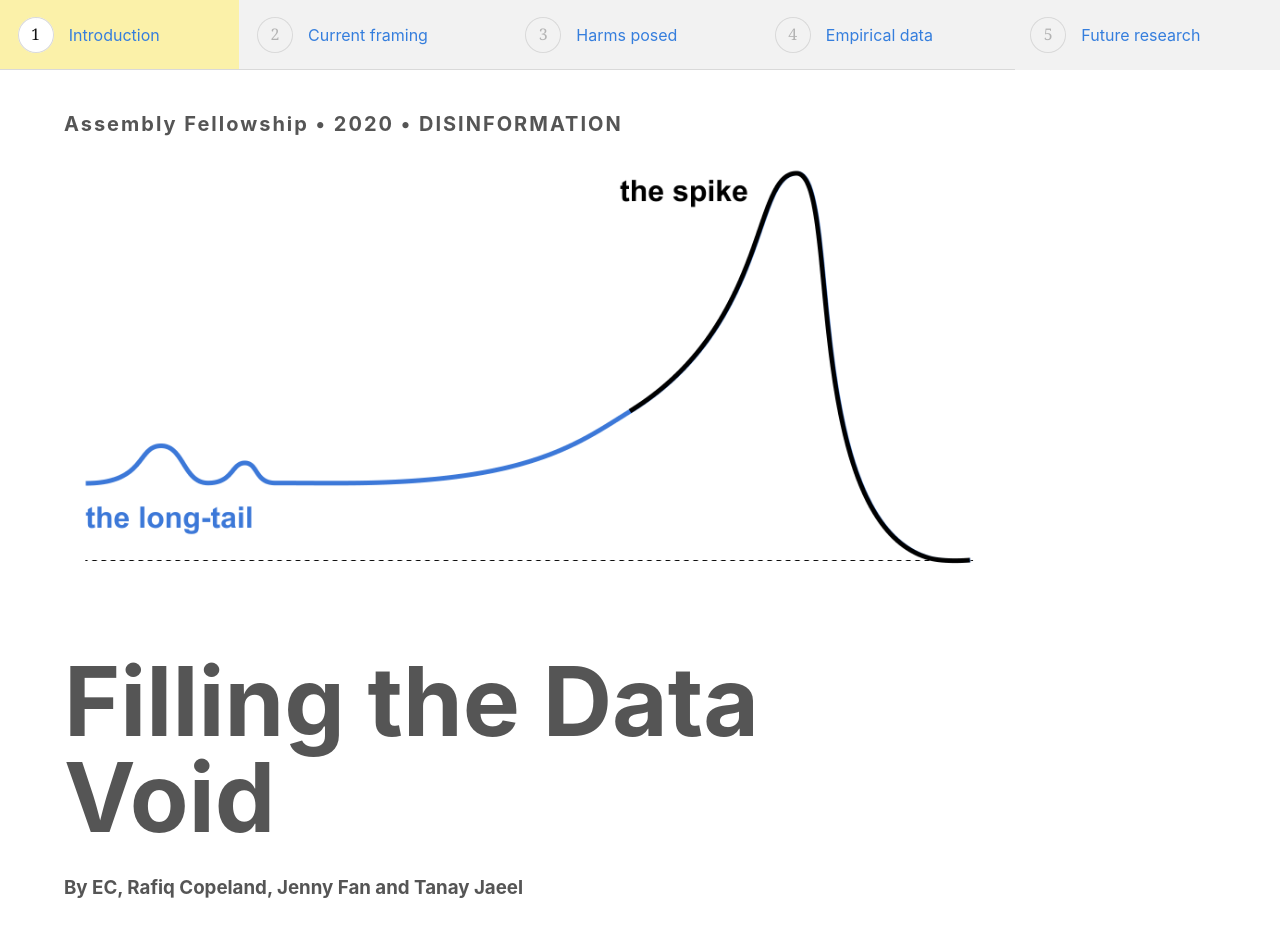
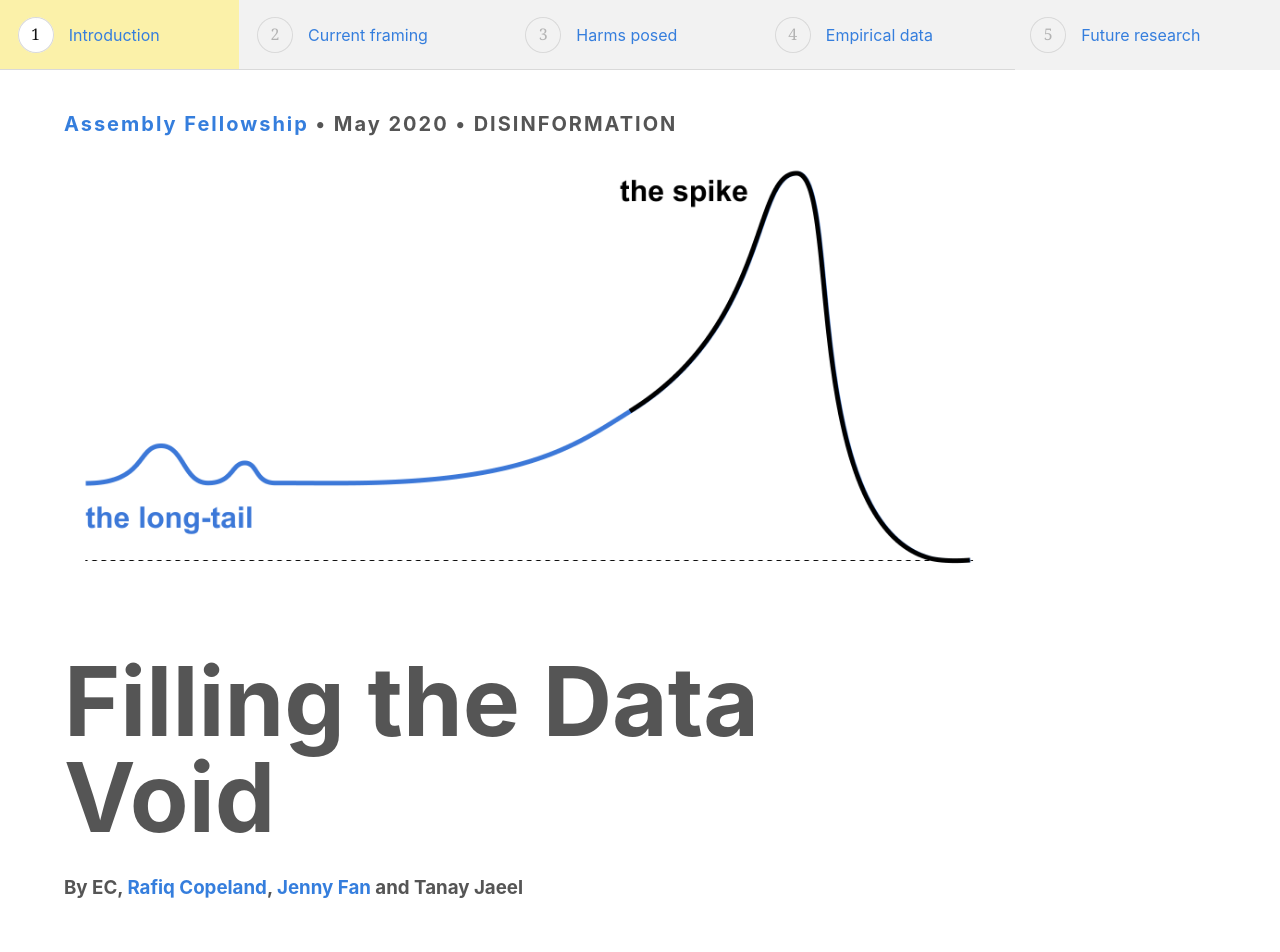
Before and after one commit to jennyfan/datavoids, a plain HTML site: page index.html in a window 1280 px wide. Shown: the top 952 px of the page. Drawn offline with Linux system fonts and the light colour scheme.

Commit message:
adding links

```diff
--- a/index.html
+++ b/index.html
@@ -15,12 +15,12 @@
 
     <div class="fl w-100-m w-80-ns mb6 mt4">
       <!-- Title -->
-        <h2 class="f4 tracked">Assembly Fellowship • 2020 • DISINFORMATION</h2>
+        <h2 class="f4 tracked"><a href="https://www.bkmla.org/" target="_blank">Assembly Fellowship</a> • May 2020 • DISINFORMATION</h2>
         <img src="images/diagram.png" alt="The spike and the long tail" />
 
         <h1 class="f1 f-headline-l lh-solid mb4">Filling the Data Void</h1>
 
-        <h3>By EC, Rafiq Copeland, Jenny Fan and Tanay Jaeel</h3>
+        <h3>By EC, <a href="http://twitter.com/rafiqcopeland" target="_blank">Rafiq Copeland</a>, <a href="http://jennyfan.com">Jenny Fan</a> and Tanay Jaeel</h3>
 
     </div>
 
```
